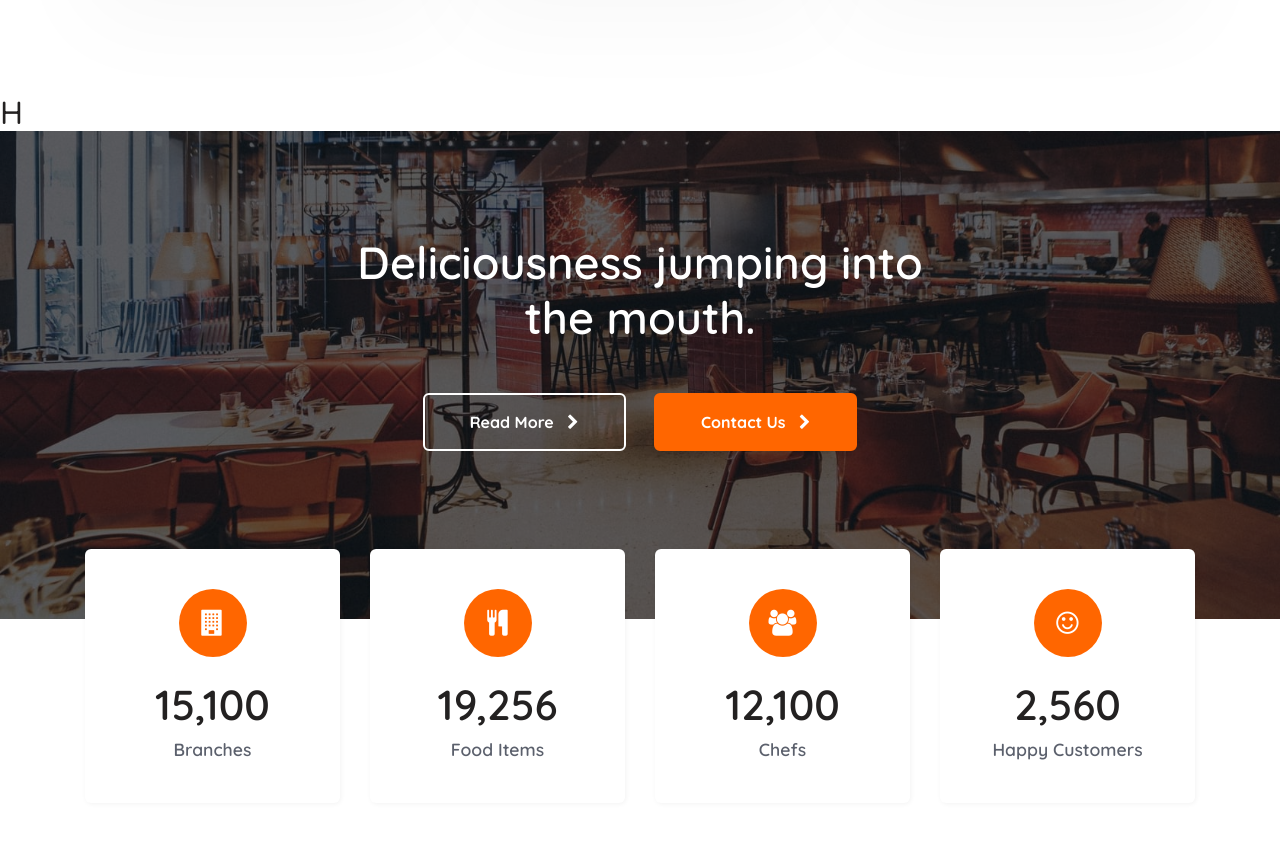
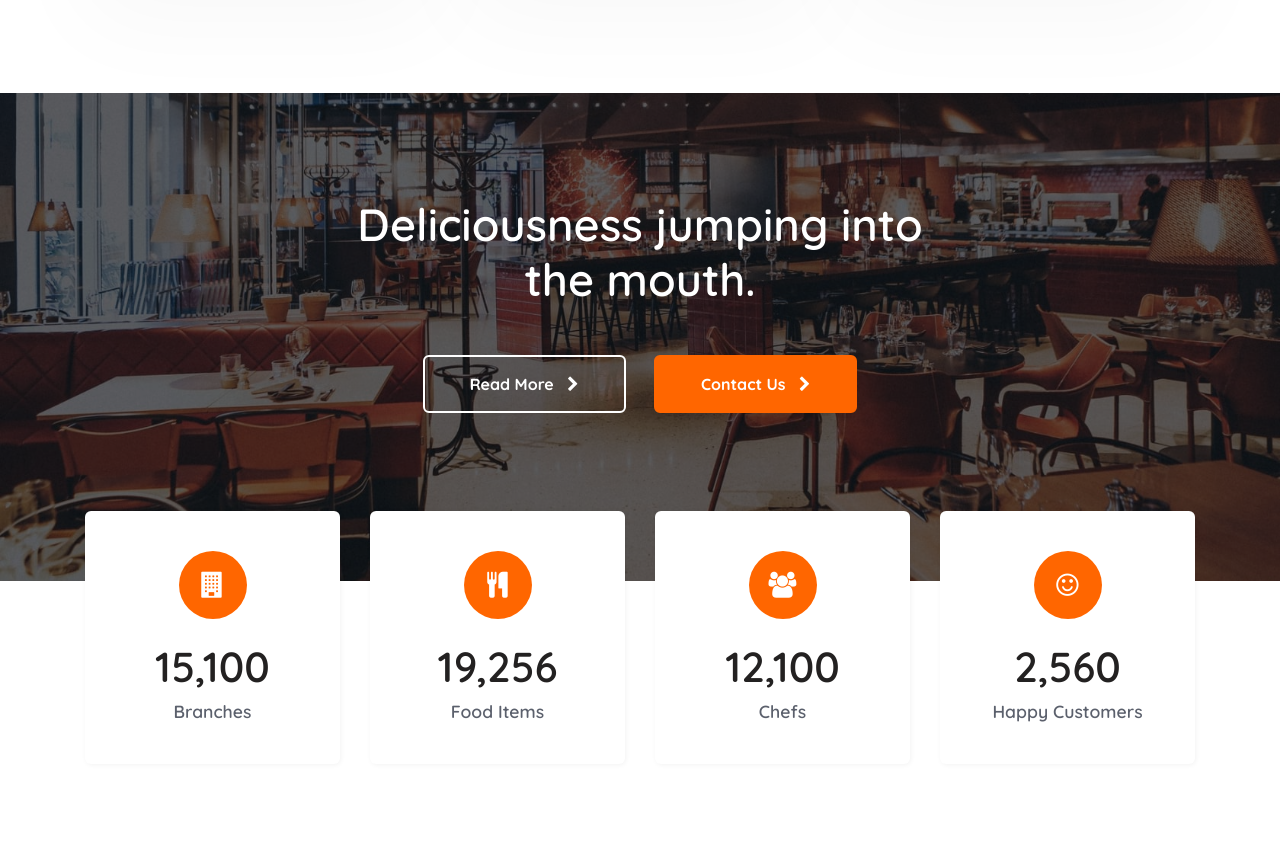
Before and after one commit to dvcs-TT/bc63-team2-capstone1-bs5_Diner, a plain HTML site: page index.html in a window 1280 px wide. Shown: the part 3603-4461 px from the top of the page. Drawn offline with nearby package versions, Linux system fonts and the light colour scheme.

Commit message:
up lai file

```diff
--- a/index.html
+++ b/index.html
@@ -378,7 +378,6 @@
         </section>
         <!-- >> FEATURES -->
         <!-- << STATISTICS -->
-        <h2>H</h2>
         <section class="statistics py-5">
             <div class="container pt-lg-2 pb-lg-4 py-4">
                 <div class="slogan_title text-center py-lg-5">
```
